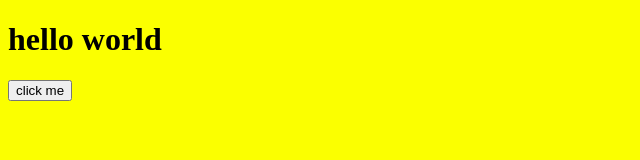
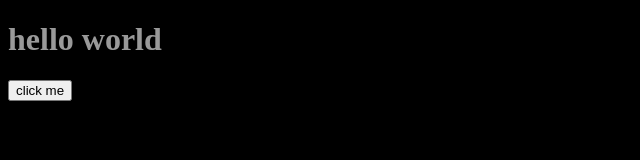
Before and after one commit to peledies/carthing-dev-template, a plain HTML site: page webapp/index.html in a window 1280 px wide. Shown: the whole page, without its empty margins (0-640 px from the left). Drawn offline with Linux system fonts and the light colour scheme.

Commit message:
use sensible colors

```diff
--- a/webapp/index.html
+++ b/webapp/index.html
@@ -7,9 +7,9 @@
       <meta name="HandheldFriendly" content="true"/>
       <title>Superbird</title>
   </head>
-  <body style="background-color:#fbff00">
+  <body style="background-color:#000000">
     <div id="root" onmousedown="event.preventDefault?event.preventDefault():event.returnValue=!1" oncontextmenu="return!1">
-      <h1>hello world</h1>
+      <h1 style="color:#999">hello world</h1>
       <input type="button" value="click me" onclick="alert('hello world')" />
     </div>
   </body>
```
Also changed, not shown: 1 other file.
